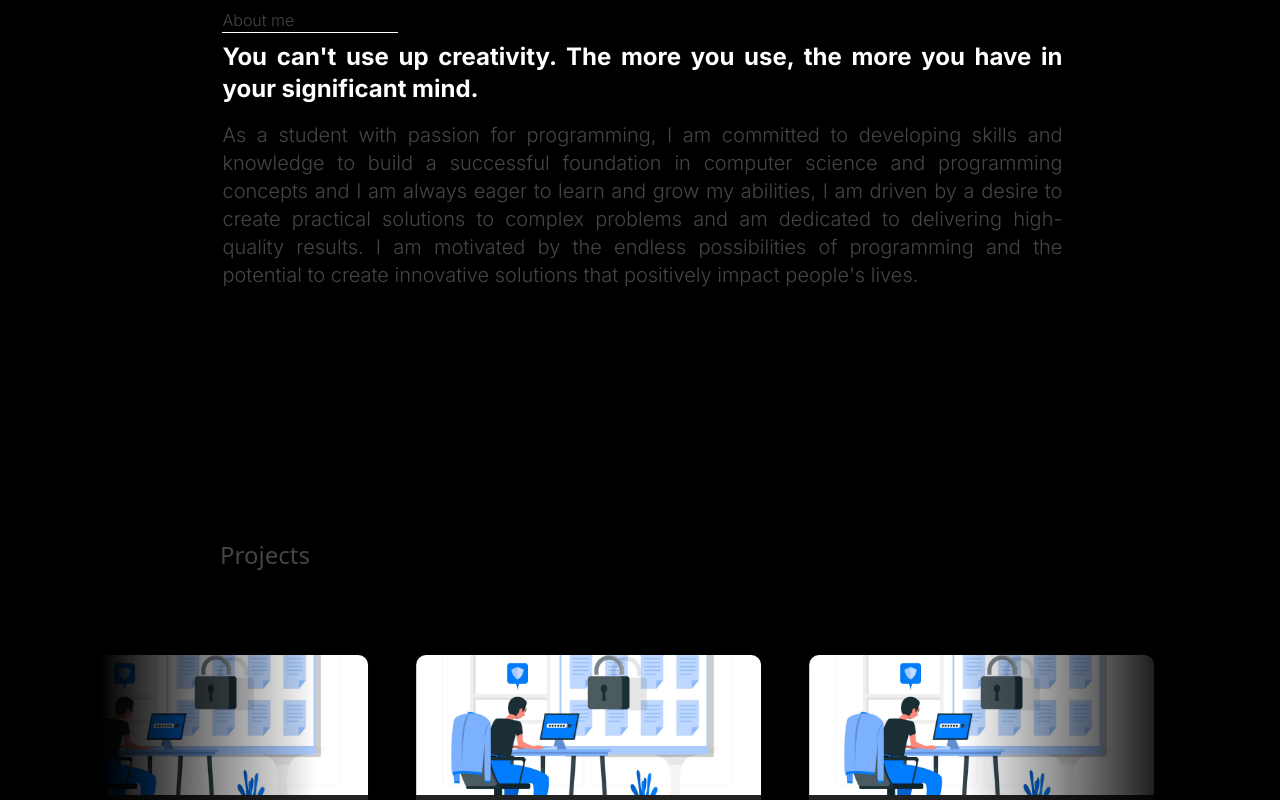
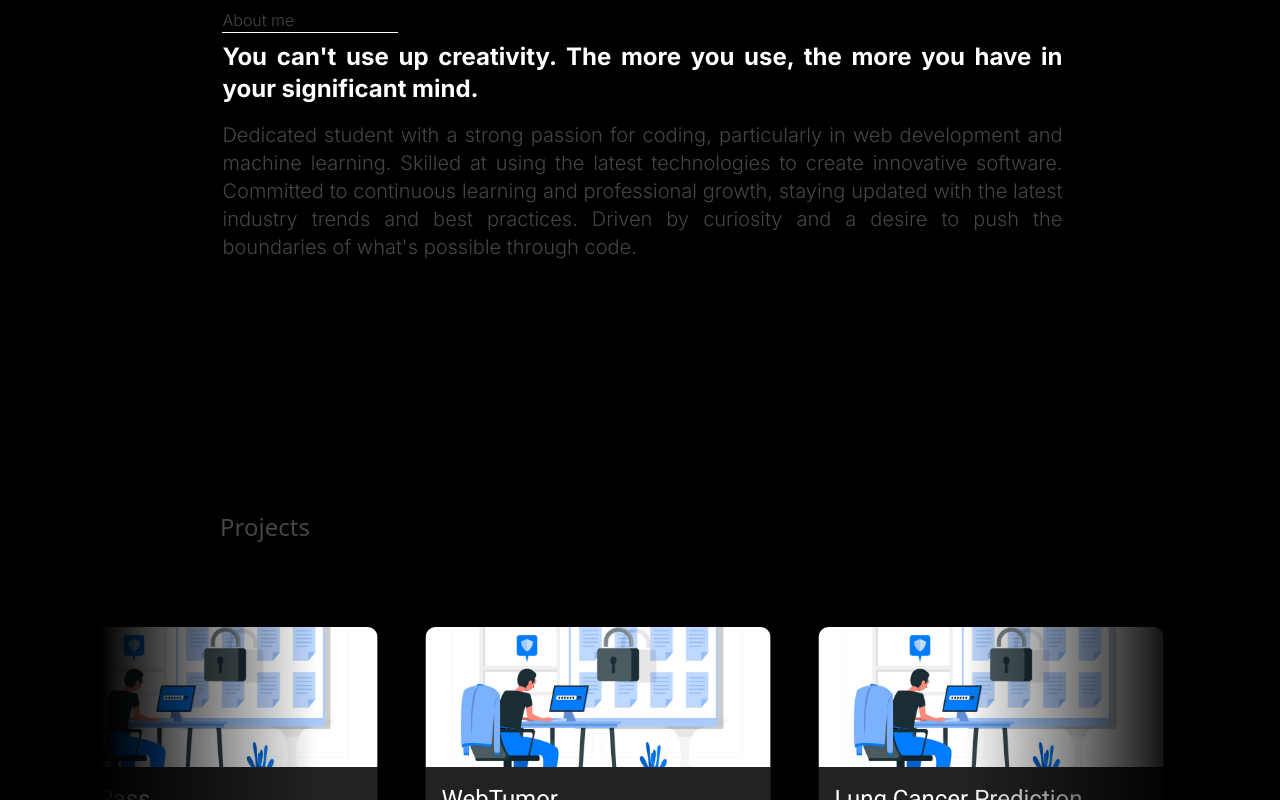
Before and after one commit to Rohithk2003/portfolio, a Next.js app: page / in a window 1280 px wide. Shown: the part 1000-1800 px from the top of the page. Built offline with nearby package versions, Linux system fonts and the light colour scheme; what tailwindcss-animated would draw is missing.

Commit message:
updated about text

```diff
--- a/components/about.js
+++ b/components/about.js
@@ -1,18 +1,15 @@
-import {Inter} from "next/font/google";
-import {useInView} from "react-intersection-observer";
+import { Inter } from "next/font/google";
+import { useInView } from "react-intersection-observer";
 
 const inter = Inter({
 	subsets: ["latin"],
 	weight: ["300"],
 });
 export default function About() {
-
-    const [
-        ref, inView, entry
-    ] = useInView({
+	const [ref, inView, entry] = useInView({
 		threshold: 0.3,
-        triggerOnce: true
-    })
+		triggerOnce: true,
+	});
 
 	return (
 		<div
@@ -36,15 +33,12 @@ export default function About() {
 						in your significant mind.
 					</div>
 					<div className={"md:text-xl text-lg text-[#454545]  w-full"}>
-                        As a student with passion for programming, I am committed to
-                        developing skills and knowledge to build a successful foundation in
-                        computer science and programming concepts and I am always eager to
-                        learn and grow my abilities, I am driven by a desire to create
-                        practical solutions to complex problems and am dedicated to
-                        delivering high-quality results. I am motivated by the endless
-                        possibilities of programming and the potential to create innovative
-                        solutions that positively impact
-                        {` people's`} lives.
+						Dedicated student with a strong passion for coding, particularly in
+						web development and machine learning. Skilled at using the latest
+						technologies to create innovative software. Committed to continuous
+						learning and professional growth, staying updated with the latest
+						industry trends and best practices. Driven by curiosity and a desire
+						to push the boundaries of what&apos;s possible through code.
 					</div>
 				</div>
 			</div>
```
Lines whose indentation alone changed are shown as unchanged.
